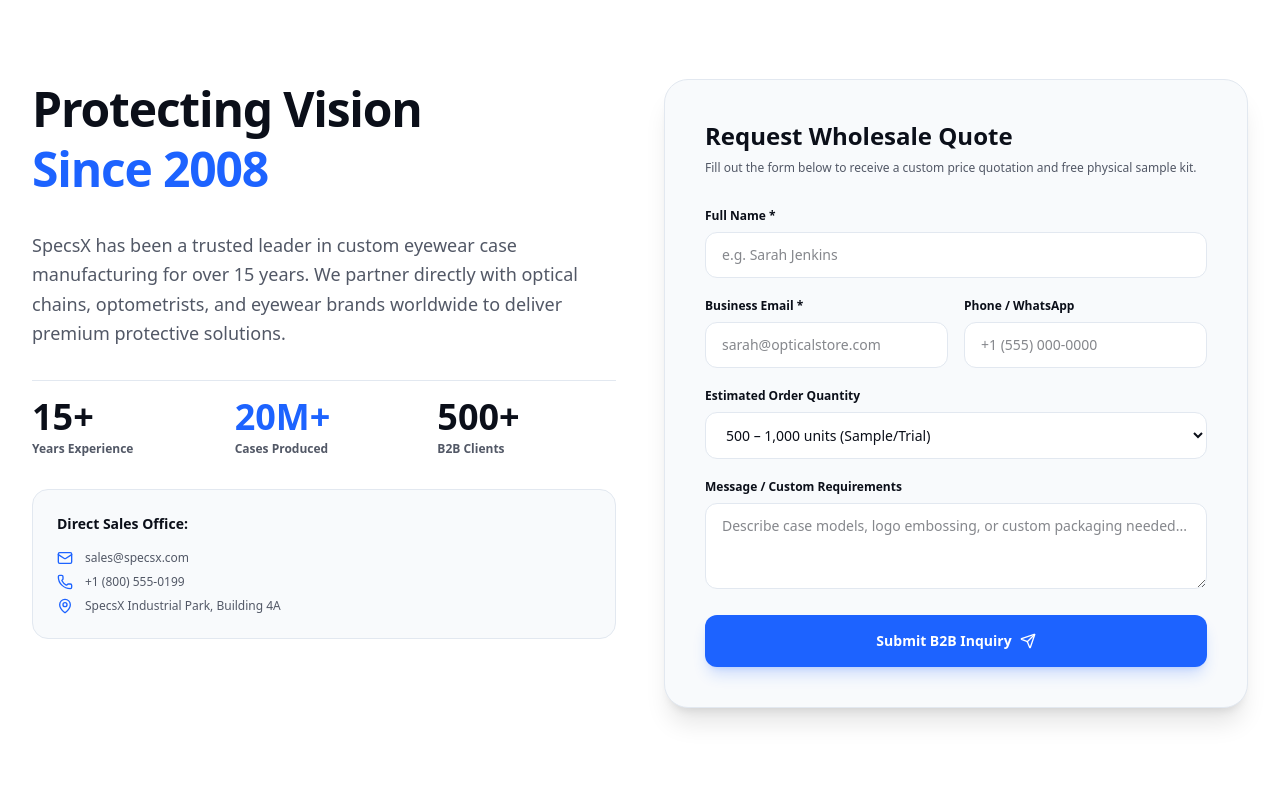
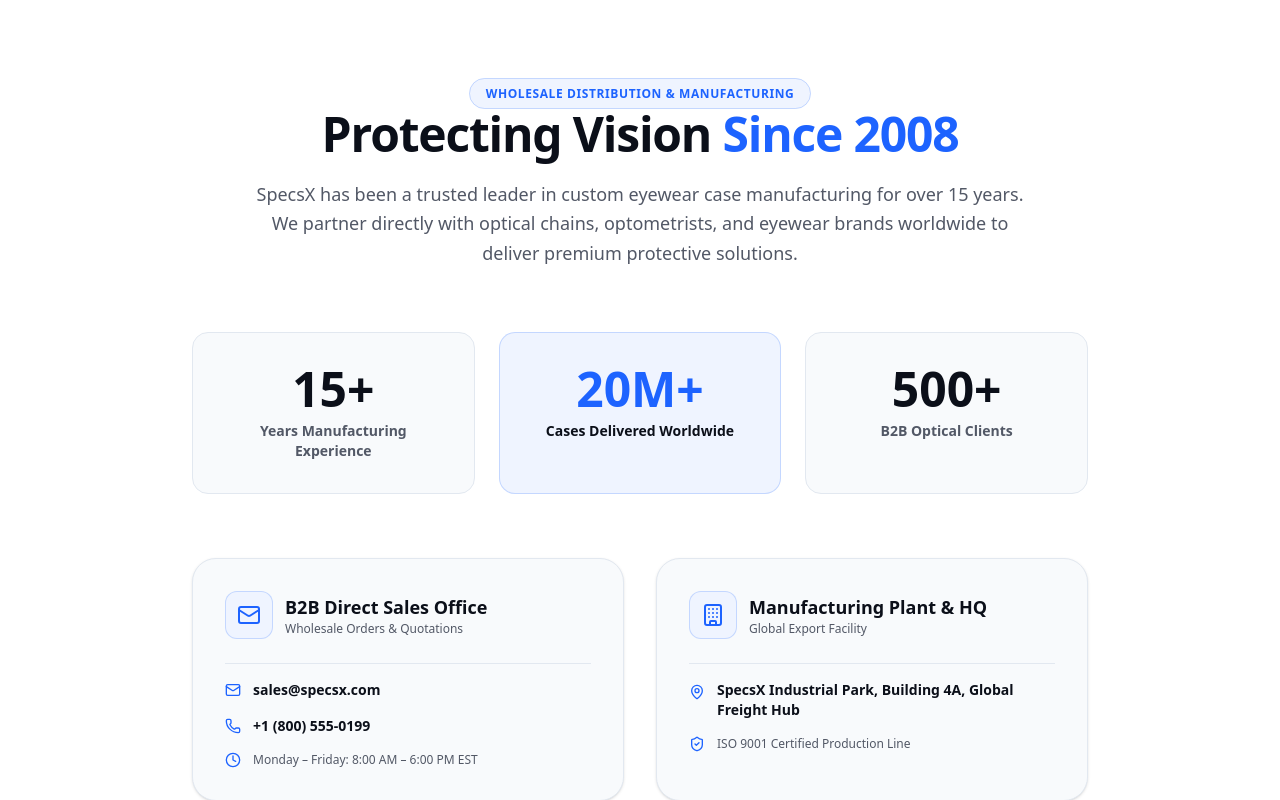
Before and after one commit to Gourav-Rajpurohit/SpecsX, a Next.js app: page / in a window 1280 px wide. Shown: the part 3540-4340 px from the top of the page. Built offline with nearby package versions, Linux system fonts and the light colour scheme.

Commit message:
style: remove form from contact section and display direct B2B sales info cards

```diff
--- a/src/components/InquirySection.tsx
+++ b/src/components/InquirySection.tsx
@@ -1,167 +1,98 @@
 "use client";
 
-import { useState } from "react";
-import { Send, CheckCircle2, Phone, Mail, MapPin } from "lucide-react";
+import { Phone, Mail, MapPin, Building, ShieldCheck, Clock } from "lucide-react";
 
 export default function InquirySection() {
-  const [submitted, setSubmitted] = useState(false);
-  const [formData, setFormData] = useState({
-    name: "",
-    email: "",
-    phone: "",
-    quantity: "500-1000",
-    message: "",
-  });
+  return (
+    <section id="contact" className="py-24 bg-white border-t border-[#E2E8F0]">
+      <div className="max-w-7xl mx-auto px-4 sm:px-6 lg:px-8">
 
-  const handleSubmit = (e: React.FormEvent) => {
-    e.preventDefault();
-    setSubmitted(true);
-  };
-
-  return (
-    <section id="contact" className="py-24 bg-white">
-      <div className="max-w-7xl mx-auto px-4 sm:px-6 lg:px-8">
-        <div className="grid grid-cols-1 lg:grid-cols-12 gap-12 items-start">
-
-          {/* Left Column: History & Stats */}
-          <div className="lg:col-span-6 space-y-8">
+        {/* Header & History */}
+        <div className="max-w-3xl mx-auto text-center space-y-4 mb-16">
+          <span className="text-xs font-bold uppercase tracking-wider text-[#1D63FF] bg-[#EFF4FF] px-4 py-1.5 rounded-full border border-[#1D63FF]/20">
+            WHOLESALE DISTRIBUTION & MANUFACTURING
+          </span>
           <h2 className="text-3xl sm:text-5xl font-extrabold text-[#0B0F19] tracking-tight leading-tight">
-              Protecting Vision <br />
-              <span className="text-[#1D63FF]">Since 2008</span>
+            Protecting Vision <span className="text-[#1D63FF]">Since 2008</span>
           </h2>
-
           <p className="text-base sm:text-lg text-[#525866] leading-relaxed">
             SpecsX has been a trusted leader in custom eyewear case manufacturing for over 15 years. We partner directly with optical chains, optometrists, and eyewear brands worldwide to deliver premium protective solutions.
           </p>
+        </div>
 
-            {/* Stats Counter Grid */}
-            <div className="grid grid-cols-3 gap-6 pt-4 border-t border-[#E2E8F0]">
-              <div>
-                <p className="text-3xl sm:text-4xl font-extrabold text-[#0B0F19]">15+</p>
-                <p className="text-xs font-semibold text-[#525866] mt-1">Years Experience</p>
+        {/* Key Statistics Grid */}
+        <div className="grid grid-cols-1 sm:grid-cols-3 gap-6 mb-16 max-w-4xl mx-auto">
+          <div className="p-8 rounded-2xl bg-[#F8FAFC] border border-[#E2E8F0] text-center space-y-2">
+            <p className="text-4xl sm:text-5xl font-extrabold text-[#0B0F19]">15+</p>
+            <p className="text-sm font-semibold text-[#525866]">Years Manufacturing Experience</p>
           </div>
-              <div>
-                <p className="text-3xl sm:text-4xl font-extrabold text-[#1D63FF]">20M+</p>
-                <p className="text-xs font-semibold text-[#525866] mt-1">Cases Produced</p>
+          <div className="p-8 rounded-2xl bg-[#EFF4FF] border border-[#1D63FF]/20 text-center space-y-2">
+            <p className="text-4xl sm:text-5xl font-extrabold text-[#1D63FF]">20M+</p>
+            <p className="text-sm font-semibold text-[#0B0F19]">Cases Delivered Worldwide</p>
           </div>
-              <div>
-                <p className="text-3xl sm:text-4xl font-extrabold text-[#0B0F19]">500+</p>
-                <p className="text-xs font-semibold text-[#525866] mt-1">B2B Clients</p>
+          <div className="p-8 rounded-2xl bg-[#F8FAFC] border border-[#E2E8F0] text-center space-y-2">
+            <p className="text-4xl sm:text-5xl font-extrabold text-[#0B0F19]">500+</p>
+            <p className="text-sm font-semibold text-[#525866]">B2B Optical Clients</p>
           </div>
         </div>
 
-            {/* Direct Contact Info */}
-            <div className="p-6 rounded-2xl bg-[#F8FAFC] border border-[#E2E8F0] space-y-4">
-              <h4 className="text-sm font-bold text-[#0B0F19]">Direct Sales Office:</h4>
-              <div className="space-y-2 text-xs text-[#525866]">
+        {/* Direct Contact & Sales Office Cards */}
+        <div className="grid grid-cols-1 md:grid-cols-2 gap-8 max-w-4xl mx-auto">
+
+          {/* Card 1: Direct Sales */}
+          <div className="p-8 rounded-3xl bg-[#F8FAFC] border border-[#E2E8F0] shadow-sm space-y-6">
+            <div className="flex items-center gap-3">
+              <div className="w-12 h-12 rounded-xl bg-[#EFF4FF] border border-[#1D63FF]/20 flex items-center justify-center text-[#1D63FF]">
+                <Mail className="w-6 h-6" />
+              </div>
+              <div>
+                <h3 className="text-lg font-bold text-[#0B0F19]">B2B Direct Sales Office</h3>
+                <p className="text-xs text-[#525866]">Wholesale Orders & Quotations</p>
+              </div>
+            </div>
+
+            <div className="space-y-4 pt-4 border-t border-[#E2E8F0] text-sm text-[#0B0F19]">
               <div className="flex items-center gap-3">
                 <Mail className="w-4 h-4 text-[#1D63FF]" />
-                  <span>sales@specsx.com</span>
+                <span className="font-semibold">sales@specsx.com</span>
               </div>
               <div className="flex items-center gap-3">
                 <Phone className="w-4 h-4 text-[#1D63FF]" />
-                  <span>+1 (800) 555-0199</span>
+                <span className="font-semibold">+1 (800) 555-0199</span>
               </div>
-                <div className="flex items-center gap-3">
-                  <MapPin className="w-4 h-4 text-[#1D63FF]" />
-                  <span>SpecsX Industrial Park, Building 4A</span>
-                </div>
+              <div className="flex items-center gap-3 text-xs text-[#525866]">
+                <Clock className="w-4 h-4 text-[#1D63FF]" />
+                <span>Monday – Friday: 8:00 AM – 6:00 PM EST</span>
               </div>
             </div>
           </div>
 
-          {/* Right Column: B2B Quote Form */}
-          <div className="lg:col-span-6">
-            <div className="bg-[#F8FAFC] p-8 sm:p-10 rounded-3xl border border-[#E2E8F0] shadow-xl">
-              <h3 className="text-2xl font-bold text-[#0B0F19] mb-2">Request Wholesale Quote</h3>
-              <p className="text-xs text-[#525866] mb-8">
-                Fill out the form below to receive a custom price quotation and free physical sample kit.
-              </p>
-
-              {submitted ? (
-                <div className="py-12 text-center space-y-4">
-                  <CheckCircle2 className="w-16 h-16 text-[#10B981] mx-auto" />
-                  <h4 className="text-xl font-bold text-[#0B0F19]">Inquiry Received!</h4>
-                  <p className="text-sm text-[#525866]">
-                    Our B2B account team will contact you within 24 hours with a formal quotation.
-                  </p>
-                </div>
-              ) : (
-                <form onSubmit={handleSubmit} className="space-y-5">
-                  <div>
-                    <label className="block text-xs font-bold text-[#0B0F19] mb-2">Full Name *</label>
-                    <input
-                      type="text"
-                      required
-                      placeholder="e.g. Sarah Jenkins"
-                      value={formData.name}
-                      onChange={(e) => setFormData({ ...formData, name: e.target.value })}
-                      className="w-full px-4 py-3 rounded-xl border border-[#E2E8F0] bg-white text-sm focus:outline-none focus:ring-2 focus:ring-[#1D63FF]"
-                    />
-                  </div>
-
-                  <div className="grid grid-cols-1 sm:grid-cols-2 gap-4">
-                    <div>
-                      <label className="block text-xs font-bold text-[#0B0F19] mb-2">Business Email *</label>
-                      <input
-                        type="email"
-                        required
-                        placeholder="sarah@opticalstore.com"
-                        value={formData.email}
-                        onChange={(e) => setFormData({ ...formData, email: e.target.value })}
-                        className="w-full px-4 py-3 rounded-xl border border-[#E2E8F0] bg-white text-sm focus:outline-none focus:ring-2 focus:ring-[#1D63FF]"
-                      />
+          {/* Card 2: Plant & HQ Address */}
+          <div className="p-8 rounded-3xl bg-[#F8FAFC] border border-[#E2E8F0] shadow-sm space-y-6">
+            <div className="flex items-center gap-3">
+              <div className="w-12 h-12 rounded-xl bg-[#EFF4FF] border border-[#1D63FF]/20 flex items-center justify-center text-[#1D63FF]">
+                <Building className="w-6 h-6" />
               </div>
               <div>
-                      <label className="block text-xs font-bold text-[#0B0F19] mb-2">Phone / WhatsApp</label>
-                      <input
-                        type="tel"
-                        placeholder="+1 (555) 000-0000"
-                        value={formData.phone}
-                        onChange={(e) => setFormData({ ...formData, phone: e.target.value })}
-                        className="w-full px-4 py-3 rounded-xl border border-[#E2E8F0] bg-white text-sm focus:outline-none focus:ring-2 focus:ring-[#1D63FF]"
-                      />
+                <h3 className="text-lg font-bold text-[#0B0F19]">Manufacturing Plant & HQ</h3>
+                <p className="text-xs text-[#525866]">Global Export Facility</p>
               </div>
             </div>
 
-                  <div>
-                    <label className="block text-xs font-bold text-[#0B0F19] mb-2">Estimated Order Quantity</label>
-                    <select
-                      value={formData.quantity}
-                      onChange={(e) => setFormData({ ...formData, quantity: e.target.value })}
-                      className="w-full px-4 py-3 rounded-xl border border-[#E2E8F0] bg-white text-sm focus:outline-none focus:ring-2 focus:ring-[#1D63FF]"
-                    >
-                      <option value="500-1000">500 – 1,000 units (Sample/Trial)</option>
-                      <option value="1000-5000">1,000 – 5,000 units</option>
-                      <option value="5000-20000">5,000 – 20,000 units</option>
-                      <option value="20000+">20,000+ units (Wholesale Chain)</option>
-                    </select>
+            <div className="space-y-4 pt-4 border-t border-[#E2E8F0] text-sm text-[#0B0F19]">
+              <div className="flex items-start gap-3">
+                <MapPin className="w-4 h-4 text-[#1D63FF] shrink-0 mt-1" />
+                <span className="font-semibold">SpecsX Industrial Park, Building 4A, Global Freight Hub</span>
               </div>
-
-                  <div>
-                    <label className="block text-xs font-bold text-[#0B0F19] mb-2">Message / Custom Requirements</label>
-                    <textarea
-                      rows={3}
-                      placeholder="Describe case models, logo embossing, or custom packaging needed..."
-                      value={formData.message}
-                      onChange={(e) => setFormData({ ...formData, message: e.target.value })}
-                      className="w-full px-4 py-3 rounded-xl border border-[#E2E8F0] bg-white text-sm focus:outline-none focus:ring-2 focus:ring-[#1D63FF]"
-                    ></textarea>
+              <div className="flex items-center gap-3 text-xs text-[#525866]">
+                <ShieldCheck className="w-4 h-4 text-[#1D63FF]" />
+                <span>ISO 9001 Certified Production Line</span>
               </div>
-
-                  <button
-                    type="submit"
-                    className="w-full py-4 rounded-xl bg-[#1D63FF] hover:bg-[#0049E6] text-white font-bold text-sm shadow-lg shadow-[#1D63FF]/20 transition-all flex items-center justify-center gap-2"
-                  >
-                    <span>Submit B2B Inquiry</span>
-                    <Send className="w-4 h-4" />
-                  </button>
-                </form>
-              )}
             </div>
           </div>
 
         </div>
+
       </div>
     </section>
   );
```
Lines whose indentation alone changed are shown as unchanged.
